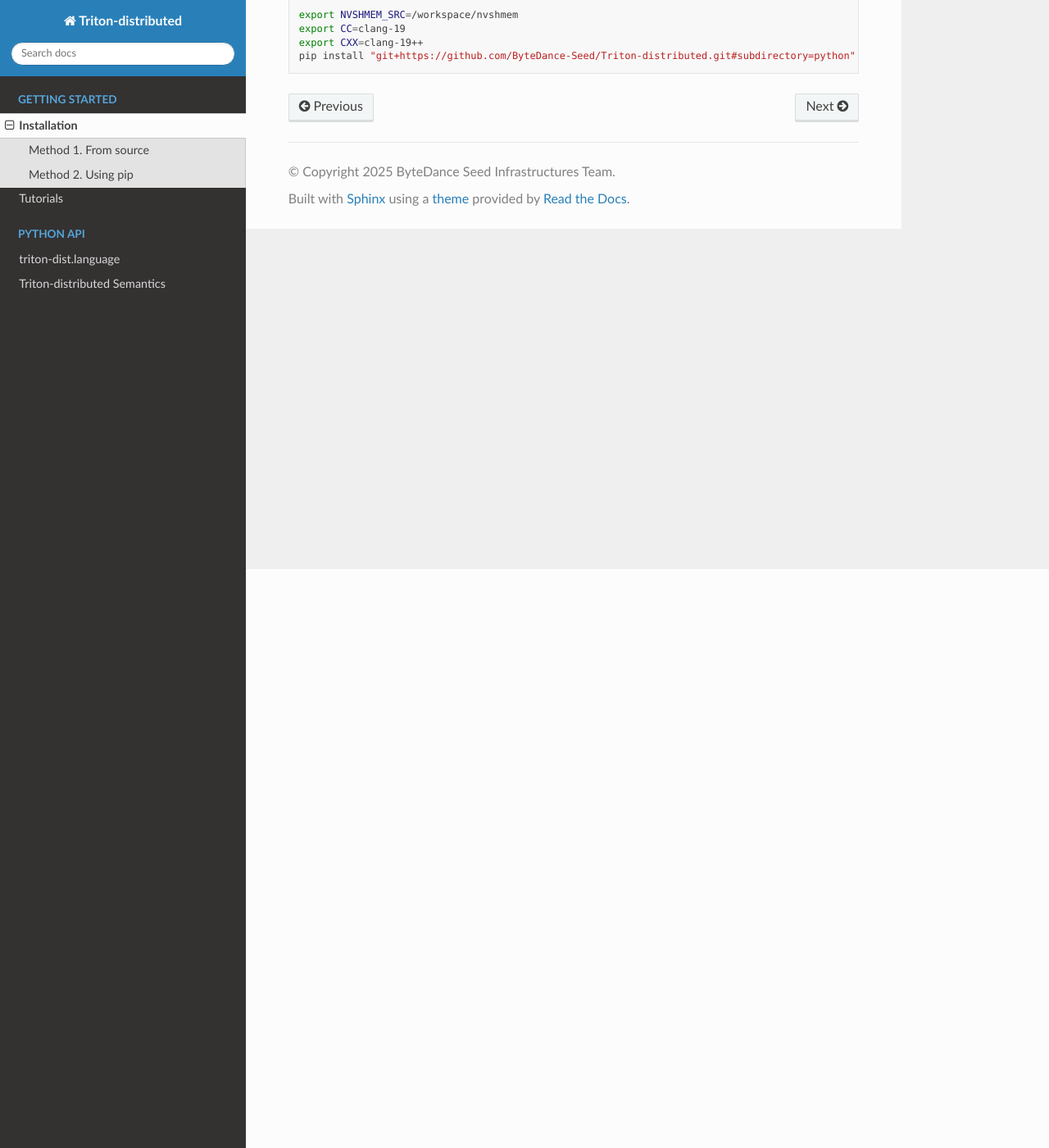
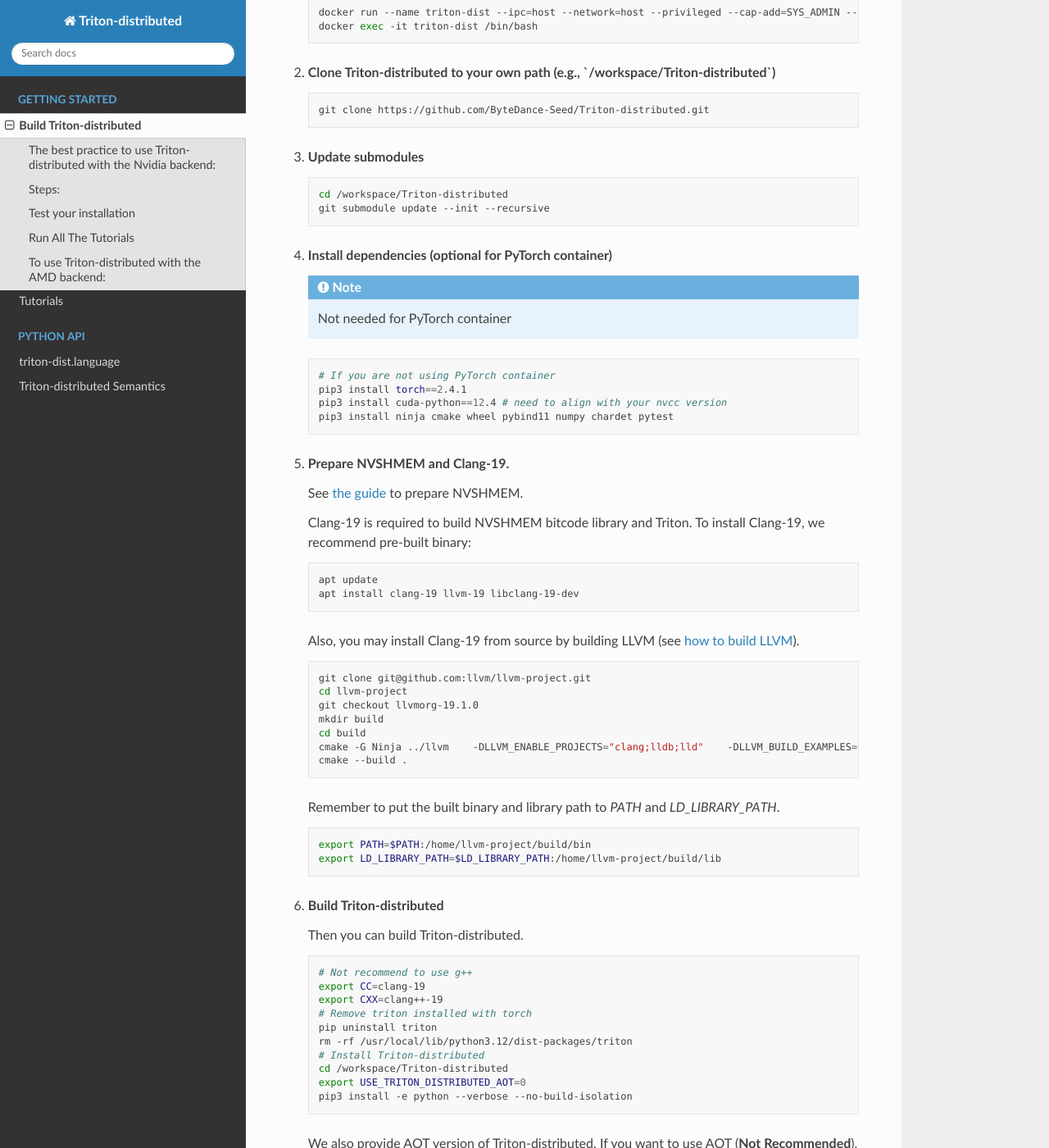
Before and after one commit to wenlei-bao/Triton-distributed, a Sphinx documentation site: the page built from docs/getting-started/installation.rst, in a window 1280 px wide and 1400 px high, scrolled down 706 px. Shown: the whole window at 82% size. Built offline with Sphinx 7.4.7 and the Read the Docs theme 3.1.0, drawn with Linux system fonts in a browser that asks for light colours; some of the changed text lies outside the part shown.

Commit message:
fix: install doc instructions

```diff
--- a/docs/getting-started/installation.rst
+++ b/docs/getting-started/installation.rst
@@ -1,38 +1,200 @@
-============
-Installation
-============
+Build Triton-distributed
+==========================
 
----------------------
-Method 1. From source
+The best practice to use Triton-distributed with the Nvidia backend:
+--------------------------------------------------------------------------
+
+- Python >=3.11 (suggest using virtual environment)
+- CUDA >=12.4
+- Torch >=2.4.1
+- Clang >=19
+
+We recommend installation in `Nvidia PyTorch container <https://catalog.ngc.nvidia.com/orgs/nvidia/containers/pytorch/tags>`_.
+
+**if for AMD GPU:**
+
+- ROCM 6.3.0
+- Torch 2.4.1 with ROCM support
+
+Dependencies with other versions may also work well, but this is not guaranteed. If you find any problem in installing, please tell us in Issues.
+
+Steps:
+------
+
+1. **Prepare docker container:**
+
+   .. code-block:: sh
+
+      docker run --name triton-dist --ipc=host --network=host --privileged --cap-add=SYS_ADMIN --shm-size=10g --gpus=all -itd nvcr.io/nvidia/pytorch:25.04-py3 /bin/bash
+      docker exec -it triton-dist /bin/bash
+
+2. **Clone Triton-distributed to your own path (e.g., `/workspace/Triton-distributed`)**
+
+   .. code-block:: sh
+
+      git clone https://github.com/ByteDance-Seed/Triton-distributed.git
+
+3. **Update submodules**
+
+   .. code-block:: sh
+
+      cd /workspace/Triton-distributed
+      git submodule update --init --recursive
+
+4. **Install dependencies (optional for PyTorch container)**
+
+   .. note:: Not needed for PyTorch container
+
+   .. code-block:: sh
+
+      # If you are not using PyTorch container
+      pip3 install torch==2.4.1
+      pip3 install cuda-python==12.4 # need to align with your nvcc version
+      pip3 install ninja cmake wheel pybind11 numpy chardet pytest
+
+5. **Prepare NVSHMEM and Clang-19.**
+
+   See `the guide <prepare_nvshmem.md>`_ to prepare NVSHMEM.
+
+   Clang-19 is required to build NVSHMEM bitcode library and Triton. To install Clang-19, we recommend pre-built binary:
+
+   .. code-block:: sh
+
+      apt update
+      apt install clang-19 llvm-19 libclang-19-dev
+
+   Also, you may install Clang-19 from source by building LLVM (see `how to build LLVM <https://llvm.org/docs/CMake.html>`_).
+
+   .. code-block:: sh
+
+      git clone git@github.com:llvm/llvm-project.git
+      cd llvm-project
+      git checkout llvmorg-19.1.0
+      mkdir build
+      cd build
+      cmake -G Ninja ../llvm    -DLLVM_ENABLE_PROJECTS="clang;lldb;lld"    -DLLVM_BUILD_EXAMPLES=ON    -DLLVM_TARGETS_TO_BUILD="Native;NVPTX;AMDGPU"    -DCMAKE_BUILD_TYPE=Release    -DLLVM_ENABLE_ASSERTIONS=ON    -DMLIR_ENABLE_BINDINGS_PYTHON=ON  -DCMAKE_BUILD_TYPE=Release
+      cmake --build .
+
+   Remember to put the built binary and library path to `PATH` and `LD_LIBRARY_PATH`.
+
+   .. code-block:: sh
+
+      export PATH=$PATH:/home/llvm-project/build/bin
+      export LD_LIBRARY_PATH=$LD_LIBRARY_PATH:/home/llvm-project/build/lib
+
+6. **Build Triton-distributed**
+
+   Then you can build Triton-distributed.
+
+   .. code-block:: sh
+
+      # Not recommend to use g++
+      export CC=clang-19
+      export CXX=clang++-19
+      # Remove triton installed with torch
+      pip uninstall triton
+      rm -rf /usr/local/lib/python3.12/dist-packages/triton
+      # Install Triton-distributed
+      cd /workspace/Triton-distributed
+      export USE_TRITON_DISTRIBUTED_AOT=0
+      pip3 install -e python --verbose --no-build-isolation
+
+   We also provide AOT version of Triton-distributed. If you want to use AOT (**Not Recommended**), then
+
+   .. code-block:: sh
+
+      cd /workspace/Triton-distributed/
+      source scripts/setenv.sh
+      bash scripts/gen_aot_code.sh
+      export USE_TRITON_DISTRIBUTED_AOT=1
+      pip3 install -e python --verbose --no-build-isolation
+
+   .. note:: You have to first build non-AOT version before building AOT version, once you build AOT version, you will always build for AOT in future. To unset this, you have to remove your build directory: `python/build`
+
+7. **Setup environment variables (Optional)**
+
+   .. code-block:: sh
+
+      cd /home/Triton-distributed
+      source scripts/setenv.sh
+
+Test your installation
+-----------------------
+
+**AllGather GEMM example on single node**
+
+This example runs on a single node with 8 H800 GPUs.
+
+.. code-block:: sh
+
+   bash ./launch.sh ./python/triton_dist/test/nvidia/test_distributed_wait.py --case correctness_tma
+
+**GEMM ReduceScatter example on single node**
+
+This example runs on a single node with 8 H800 GPUs.
+
+.. code-block:: sh
+
+   bash ./launch.sh ./python/triton_dist/test/nvidia/test_gemm_rs.py 8192 8192 29568
+
+**NVSHMEM example in Triton-distributed**
+
+.. code-block:: sh
+
+   bash ./launch.sh ./python/triton_dist/test/nvidia/test_nvshmem_api.py
+
+Run All The Tutorials
 ---------------------
 
-See `build from source <https://github.com/ByteDance-Seed/Triton-distributed/blob/main/docs/build.md>`_.
+See examples in `tutorials <../tutorials/README.md>`
 
--------------------
-Method 2. Using pip
--------------------
+To use Triton-distributed with the AMD backend:
+---------------------------------------------------
 
-Prepare PyTorch container
+Starting from the rocm/pytorch:rocm6.1_ubuntu22.04_py3.10_pytorch_2.4 Docker container
 
-.. code-block:: bash
+**Steps:**
 
-    docker run --name triton-dist --ipc=host --network=host --privileged --cap-add=SYS_ADMIN --shm-size=10g --gpus=all -itd nvcr.io/nvidia/pytorch:25.04-py3 /bin/bash
-    docker exec -it triton-dist /bin/bash
+1. **Clone the repo**
 
-Then, please download and fix NVSHMEM manually (as we cannot do this for you due to NVSHMEM license requirements). See `prepare NVSHMEM <https://github.com/ByteDance-Seed/Triton-distributed/blob/main/docs/prepare_nvshmem.md>`_.
+   .. code-block:: sh
 
-After that, install clang-19
+      git clone https://github.com/ByteDance-Seed/Triton-distributed.git
 
-.. code-block:: bash
+2. **Update submodules**
 
-    apt update
-    apt install clang-19 llvm-19 libclang-19-dev
+   .. code-block:: sh
 
-Then, pip install triton-dist.
+      cd Triton-distributed/
+      git submodule update --init --recursive
 
-.. code-block:: bash
+3. **Install dependencies**
 
-    export NVSHMEM_SRC=/workspace/nvshmem
-    export CC=clang-19
-    export CXX=clang-19++
-    pip install "git+https://github.com/ByteDance-Seed/Triton-distributed.git#subdirectory=python" --no-build-isolation --force-reinstall
+   .. code-block:: sh
+
+      sudo apt-get update -y
+      sudo apt install -y libopenmpi-dev
+      pip3 install --pre torch --index-url https://download.pytorch.org/whl/nightly/rocm6.3 --no-deps
+      bash ./shmem/rocshmem_bind/build.sh
+      python3 -m pip install -i https://test.pypi.org/simple hip-python>=6.3.0 # (or whatever Rocm version you have)
+      pip3 install pybind11
+
+4. **Build Triton-distributed**
+
+   .. code-block:: sh
+
+      pip3 install -e python --verbose --no-build-isolation
+
+**Test your installation**
+
+**GEMM ReduceScatter example on single node**
+
+.. code-block:: sh
+
+   bash ./launch_amd.sh ./python/triton_dist/test/amd/test_ag_gemm_intra_node.py 8192 8192 29568
+
+and see the following (reduced) output
+
+.. code-block:: sh
+
+   ✅ Triton and Torch match
```
